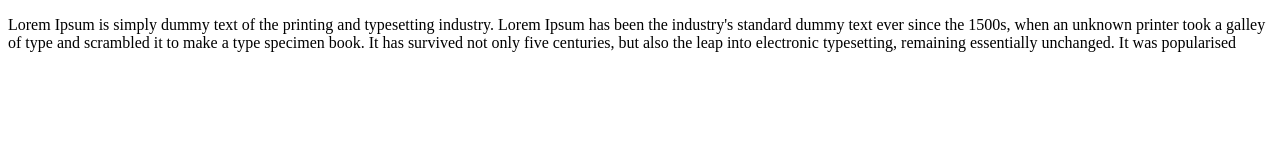
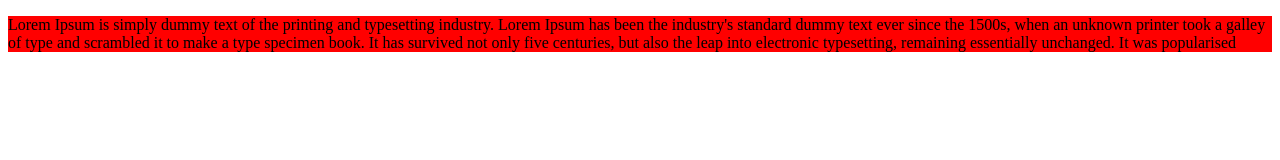
Before and after one commit to abusayid2007/my-portfolio-website, a plain HTML site: page index.html in a window 1280 px wide. Drawn offline with Linux system fonts and the light colour scheme.

Commit message:
portfolio

```diff
--- a/index.html
+++ b/index.html
@@ -4,6 +4,7 @@
     <meta charset="UTF-8">
     <meta name="viewport" content="width=device-width, initial-scale=1.0">
     <title>my-portfolio-website</title>
+    <link rel="stylesheet" href="style.css">
 </head>
 <body>
     <div>
--- /dev/null
+++ b/style.css
@@ -0,0 +1,3 @@
+div{
+    background-color: red;
+}
```
